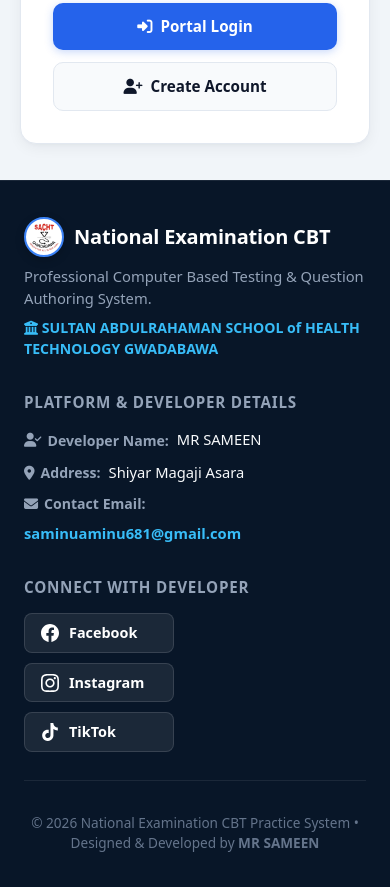
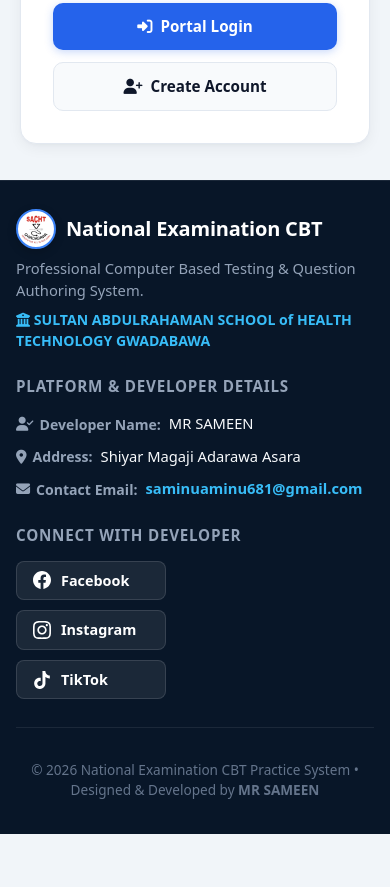
Before and after one commit to Sameen012/EXAM-C-B-T-, a website: page cbt-system/frontend/index.html in a window 390 px wide. Shown: the part 490-1377 px from the top of the page. After the commit the page ends 1324 px from the top, so only its background shows below. Drawn offline with Linux system fonts and the light colour scheme.

Commit message:
Update footer address to Shiyar Magaji Adarawa Asara across all pages and optimize responsive footer styles

```diff
--- a/cbt-system/frontend/css/style.css
+++ b/cbt-system/frontend/css/style.css
@@ -327,6 +327,8 @@
 .footer-val {
   color: #f8fafc;
   font-weight: 500;
+  word-break: break-word;
+  overflow-wrap: break-word;
 }
 
 .footer-val a {
@@ -400,6 +402,16 @@
   text-align: center;
   font-size: 0.85rem;
   color: #64748b;
+}
+
+@media (max-width: 640px) {
+  .site-footer {
+    padding: 28px 16px 20px;
+  }
+  .footer-container {
+    grid-template-columns: 1fr;
+    gap: 24px;
+  }
 }
 
 /* Compatibility with previous footer layout */
--- a/cbt-system/frontend/index.html
+++ b/cbt-system/frontend/index.html
@@ -64,7 +64,7 @@
             </div>
             <div class="footer-item">
               <span class="footer-label"><i class="fas fa-map-marker-alt"></i> Address:</span>
-              <span class="footer-val">Shiyar Magaji Asara</span>
+              <span class="footer-val">Shiyar Magaji Adarawa Asara</span>
             </div>
             <div class="footer-item">
               <span class="footer-label"><i class="fas fa-envelope"></i> Contact Email:</span>
```
Also changed, not shown: cbt-system/frontend/admin/dashboard.html (+1 -1 lines), cbt-system/frontend/admin/import.html (+1 -1 lines), cbt-system/frontend/admin/login.html (+1 -1 lines), cbt-system/frontend/admin/questions.html (+1 -1 lines), cbt-system/frontend/admin/results.html (+1 -1 lines), cbt-system/frontend/admin/settings.html (+1 -1 lines), cbt-system/frontend/admin/students.html (+1 -1 lines), cbt-system/frontend/admin/users.html (+1 -1 lines), cbt-system/frontend/courses.html (+1 -1 lines), cbt-system/frontend/history.html (+1 -1 lines), cbt-system/frontend/register.html (+1 -1 lines), cbt-system/frontend/result.html (+1 -1 lines), cbt-system/frontend/student-login.html (+1 -1 lines).
